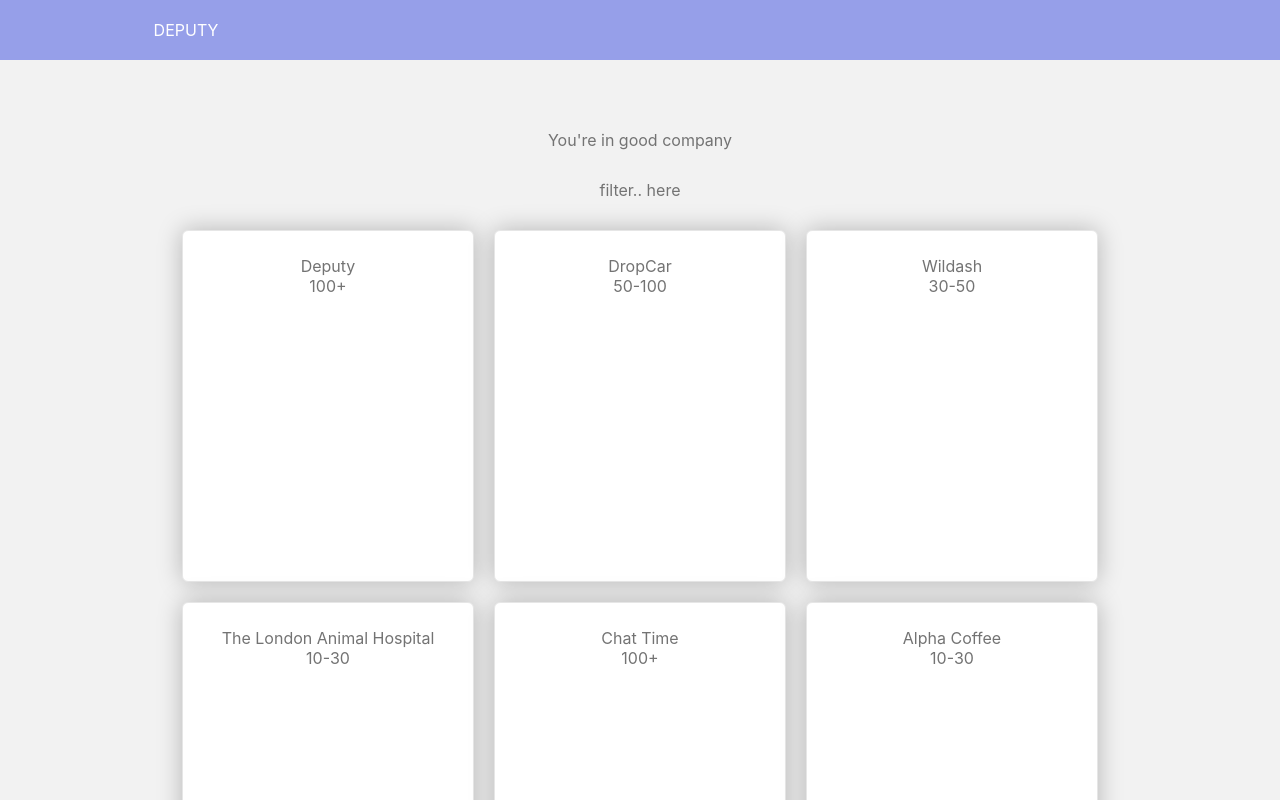
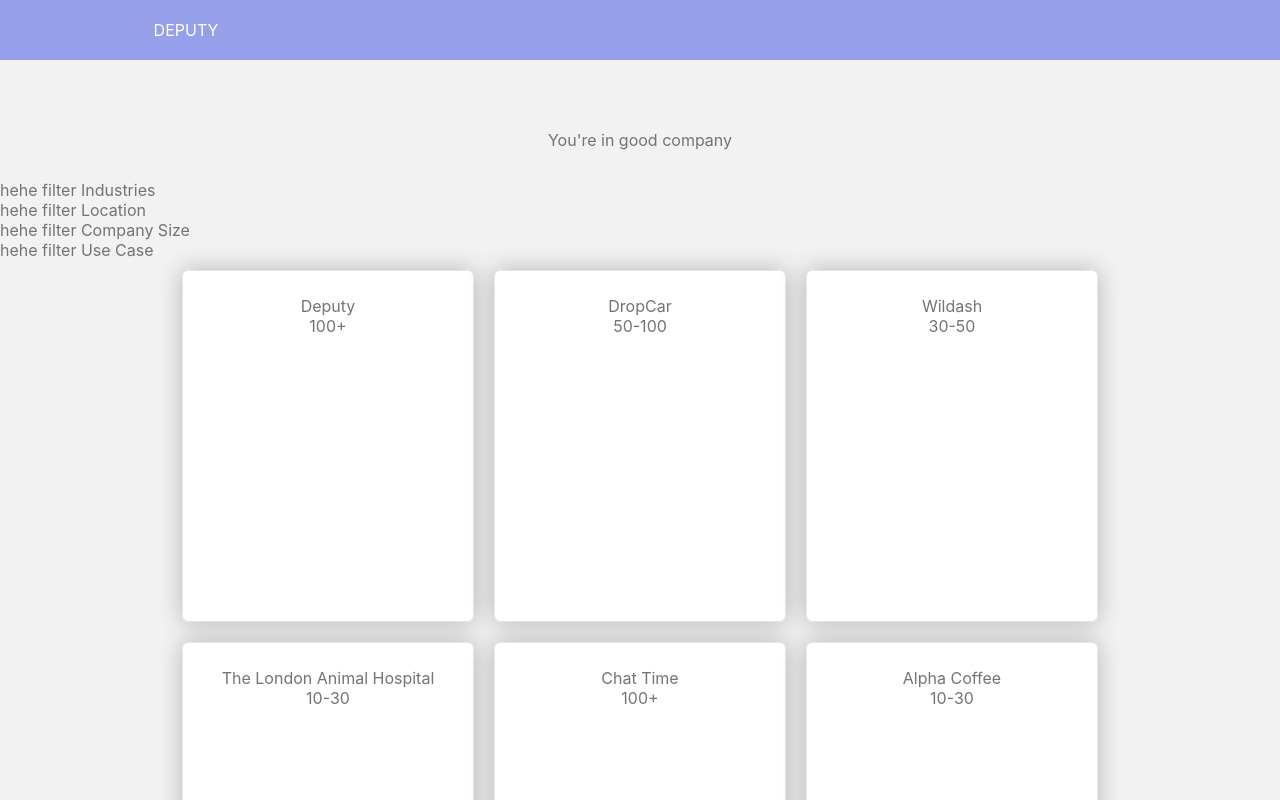
Before and after one commit to fabiensauce/deputy-challenge, a React (Create React App) app: page / in a window 1280 px wide. Shown: the top 800 px of the page. Built offline with nearby package versions, Linux system fonts and the light colour scheme.

Commit message:
computing filters

```diff
--- a/src/AppContent.js
+++ b/src/AppContent.js
@@ -3,11 +3,50 @@
 import CustomerList from "./CustomerList";
 
 class AppContent extends Component {
+  constructor(props) {
+    super(props);
+    this.state = {
+      filtersView: [],
+      filtersSelected: {
+        Industries: [],
+        Location: [],
+        CompanySize: [],
+        UseCase: []
+      }
+    };
+  }
+
+  componentDidMount() {
+    const filtersView = this.constructFilters(this.props.customers);
+    this.setState({ filtersView });
+  }
+  constructFilters(customers) {
+    const filterIndustries = { title: "Industries", elems: [] };
+    const filterLocation = { title: "Location", elems: [] };
+    const filterCompanySize = { title: "Company Size", elems: [] };
+    const filterUseCase = { title: "Use Case", elems: [] };
+
+    for (let customer of customers) {
+      this.addIntoFilter(customer.industry, filterIndustries);
+      this.addIntoFilter(customer.location, filterLocation);
+      this.addIntoFilter(customer.company_size, filterCompanySize);
+      for (let use_case of customer.use_case) {
+        this.addIntoFilter(use_case, filterUseCase);
+      }
+    }
+    return [filterIndustries, filterLocation, filterCompanySize, filterUseCase];
+  }
+  addIntoFilter(nameElem, filter) {
+    if (!filter.elems.find(elem => elem.name === nameElem)) {
+      filter.elems.push({ name: nameElem, checked: false });
+    }
+  }
+
   render() {
     return (
       <div className="appContent">
         <div className="titleContent">You're in good company</div>
-        <Filter />
+        <Filter filters={this.state.filtersView} />
         <CustomerList customers={this.props.customers} />
       </div>
     );
--- a/src/Filter.js
+++ b/src/Filter.js
@@ -2,7 +2,13 @@
 
 class Filter extends Component {
   render() {
-    return <div className="filter"> filter.. here</div>;
+    return (
+      <div>
+        {this.props.filters.map((filter, index) => (
+          <div key={index}>hehe filter {filter.title}</div>
+        ))}
+      </div>
+    );
   }
 }
 
```
